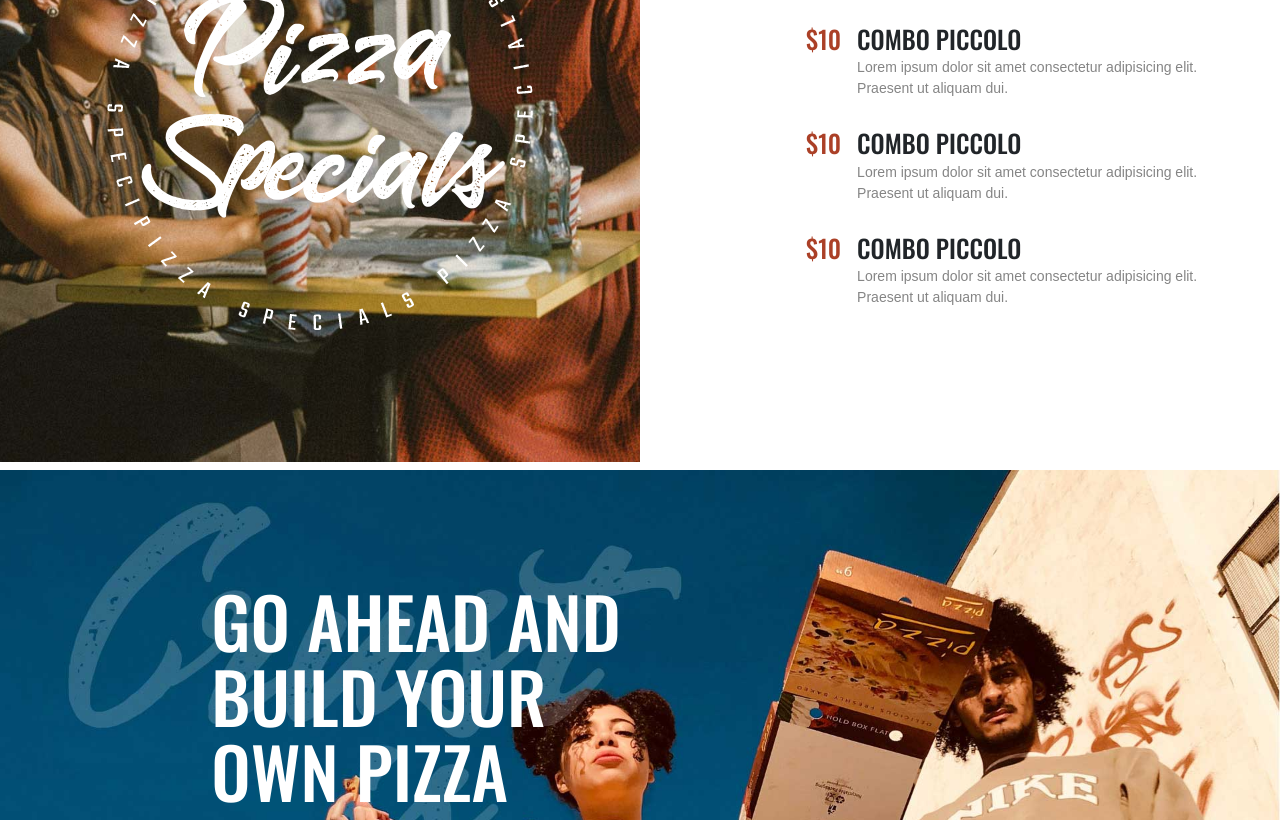
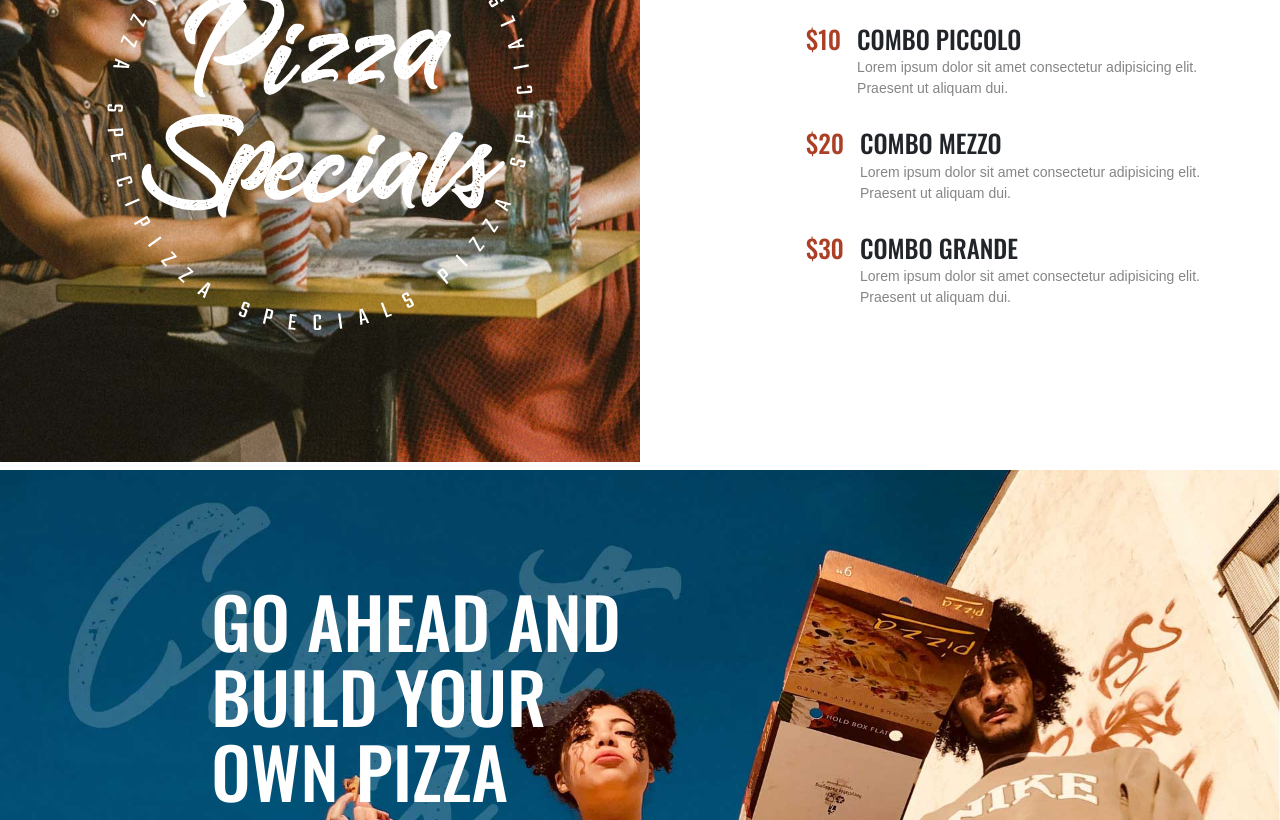
Before and after one commit to markcaf/proj-html-vuejs, a Vue app: page / in a window 1280 px wide. Shown: the part 1400-2220 px from the top of the page. Built offline with nearby package versions, Linux system fonts and the light colour scheme.

Commit message:
refactor(infocard): dynamic gen of cards w/ props

```diff
--- a/src/components/main_components/infoCard.vue
+++ b/src/components/main_components/infoCard.vue
@@ -1,10 +1,10 @@
 <template>
     <div class="infoCard">
         <div class="text_box d-flex gap-3">
-            <div class="price">$10</div>
+            <div class="price">${{ price }}</div>
             <div class="info">
-                <div class="name">COMBO PICCOLO</div>
-                <div class="description">Lorem ipsum dolor sit amet consectetur adipisicing elit. Praesent ut aliquam dui.</div>
+                <div class="name text-uppercase">{{ name }}</div>
+                <div class="description">{{ description }}</div>
             </div>
         </div>
     </div>
@@ -13,6 +13,12 @@
 <script>
 export default {
     name: 'infoCard',
+
+    props: {
+        price: Number,
+        name: String,
+        description: String,
+    },
 
 }
 </script>
```
